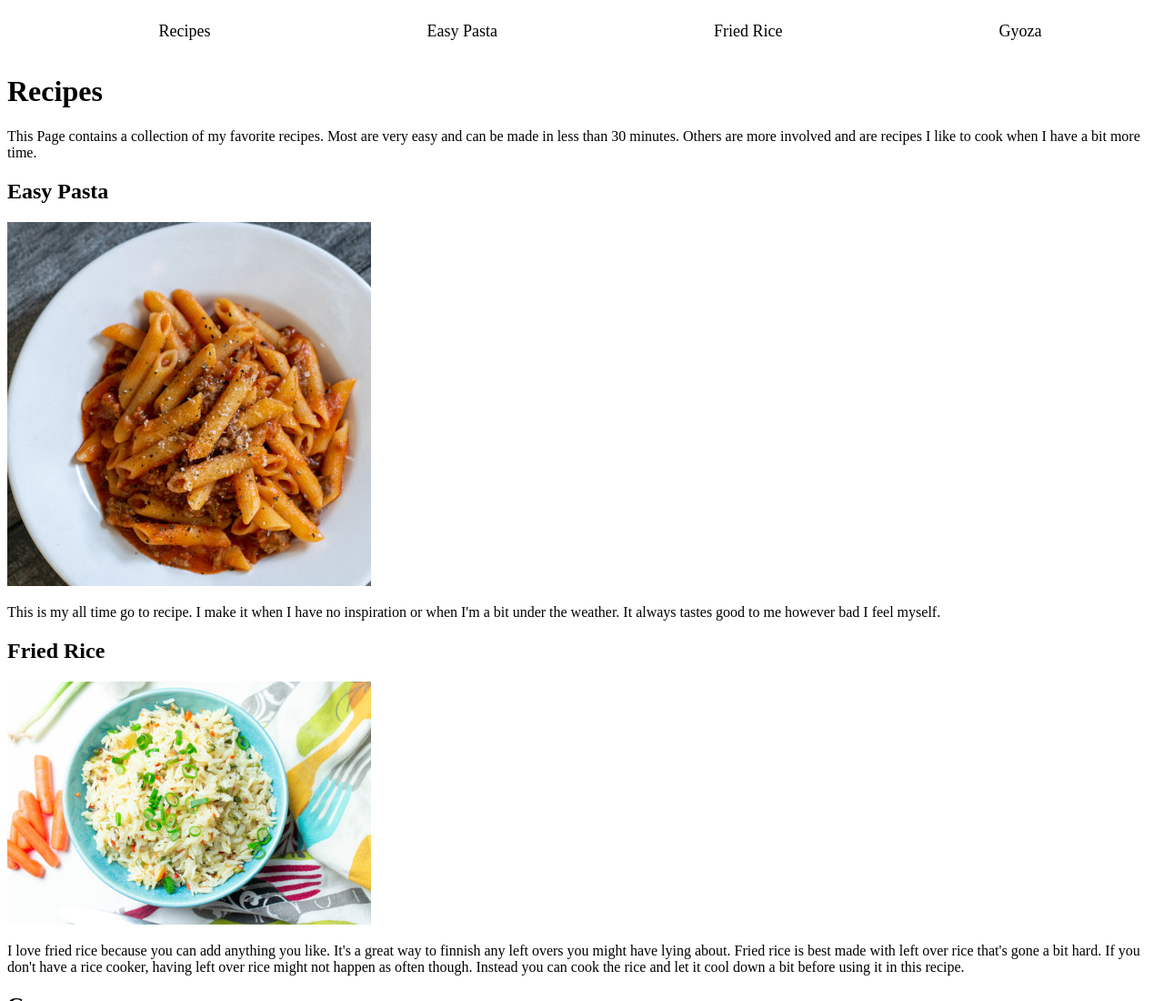
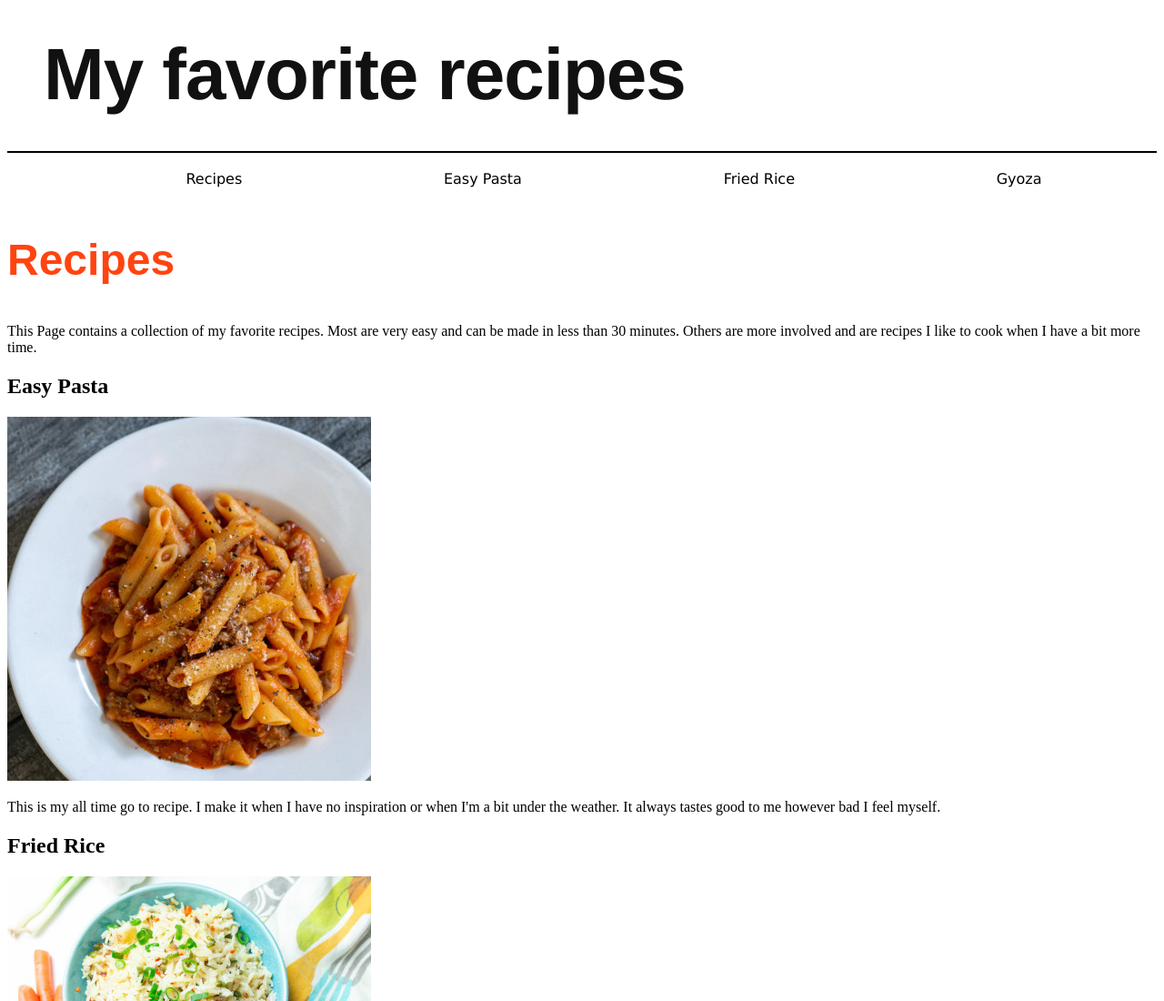
Before and after one commit to svenchan/odin-recipes, a plain HTML site: page index.html in a window 1280 px wide. Shown: the top 1100 px of the page at 91% size. Drawn offline with Linux system fonts and the light colour scheme.

Commit message:
Add styling to nav and h1

```diff
--- a/index.html
+++ b/index.html
@@ -9,6 +9,9 @@
 </head>
 <body>
     <header>
+        <div class="title-container">
+            <h1 class="title">My favorite recipes</h1>
+        </div>
         <nav>
             <ul>
                 <li><a href="/index.html">Recipes</a></li>
--- a/styles.css
+++ b/styles.css
@@ -1,5 +1,23 @@
 * {
     box-sizing: border-box;
+}
+
+.title-container {
+    border-bottom: 2px solid black;
+    height: 20vh;
+    display: flex;
+    align-items: center;
+}
+
+.title {
+    margin-left: 40px;
+    color: #111;
+    font-family: 'Helvetica Neue', sans-serif;
+    font-size: 80px;
+    font-weight: bold;
+    letter-spacing: -1px;
+    line-height: 1;
+    text-align: center;
 }
 
 nav {
@@ -16,14 +34,29 @@ nav ul {
 
 nav ul li {
     list-style: none;
-    font-size: large;
-}
+    color: #adb7bd;
+    font-family: 'Lucida Sans', Arial, sans-serif;
+    font-size: 16px;
+    line-height: 26px;
+    text-indent: 30px;
+    margin: 0; }
 
 a {
     text-decoration: none;
     color: black;
 }
 
+a:hover {
+    color: #ff4411;
+    }
+
+h1 {
+    color: #ff4411;
+    font-size: 48px;
+    font-family: 'Signika', sans-serif;
+    padding-bottom: 10px;
+}
+
 img {
     width: 400px;
     height: auto;
```
